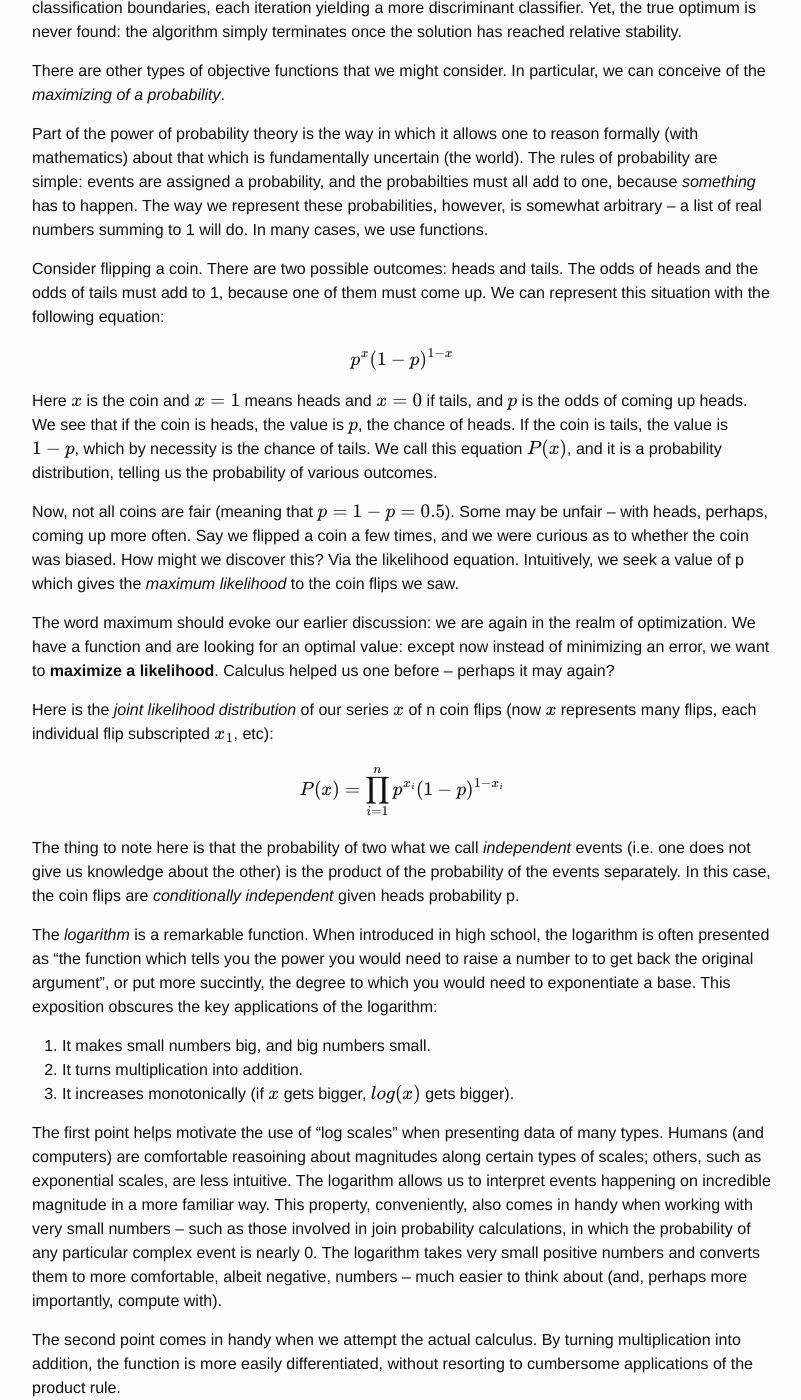
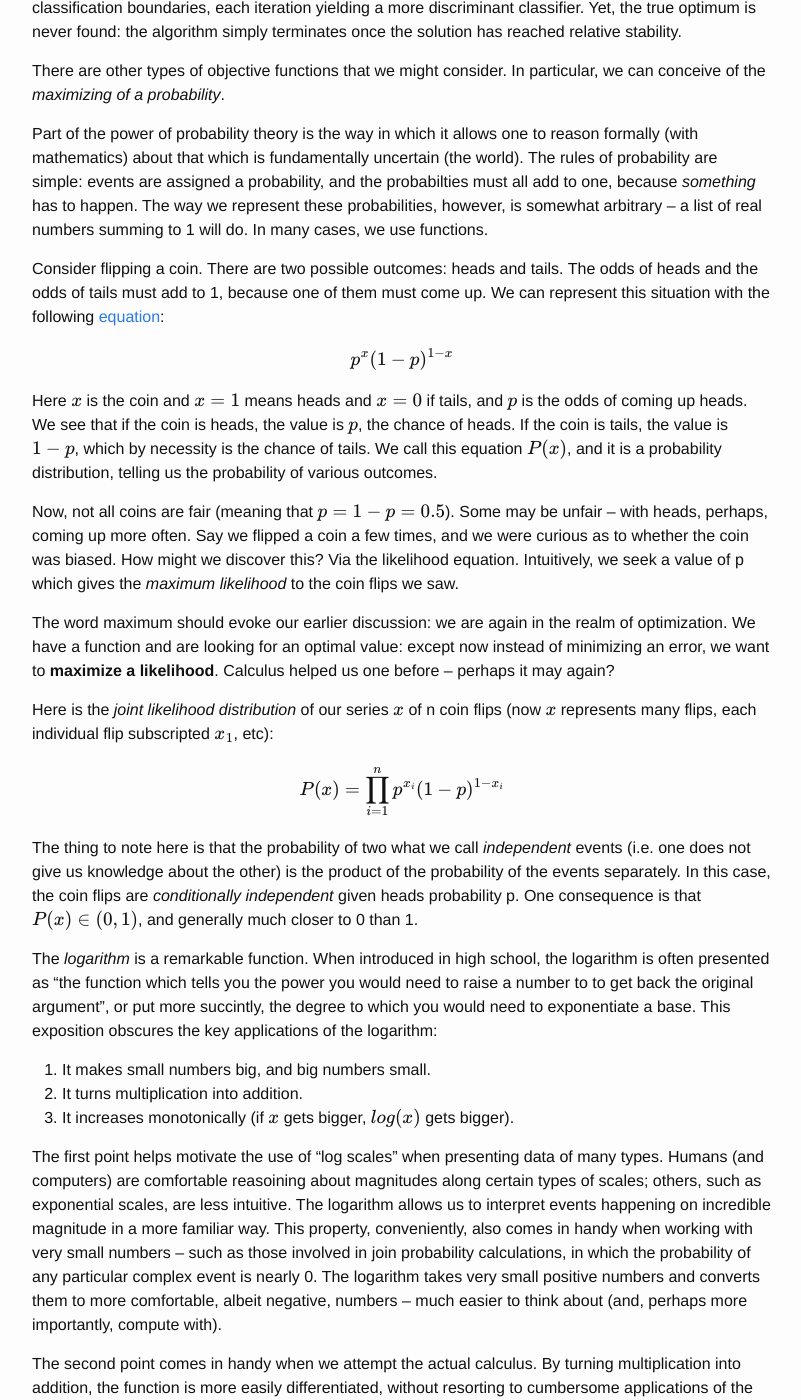
Before and after one commit to kronosapiens/kronosapiens.github.io, a Jekyll site: the page built from _posts/2017-03-28-objective-functions-in-machine-learning.md, in a window 1280 px wide and 1400 px high, scrolled down 1492 px. Shown: the whole window, without its empty margins (238-1039 px from the left). Built offline with Jekyll 4.4.1, drawn with Linux system fonts in a browser that asks for light colours; formulas are drawn with MathJax 3; comment, search, counter and statistics services are not loaded.

Commit message:
Add more info about bernoulli and joint prob

```diff
--- a/_posts/2017-03-28-objective-functions-in-machine-learning.md
+++ b/_posts/2017-03-28-objective-functions-in-machine-learning.md
@@ -52,7 +52,7 @@ There are other types of objective functions that we might consider. In particul
 
 Part of the power of probability theory is the way in which it allows one to reason formally (with mathematics) about that which is fundamentally uncertain (the world). The rules of probability are simple: events are assigned a probability, and the probabilties must all add to one, because *something* has to happen. The way we represent these probabilities, however, is somewhat arbitrary -- a list of real numbers summing to 1 will do. In many cases, we use functions.
 
-Consider flipping a coin. There are two possible outcomes: heads and tails. The odds of heads and the odds of tails must add to 1, because one of them must come up. We can represent this situation with the following equation:
+Consider flipping a coin. There are two possible outcomes: heads and tails. The odds of heads and the odds of tails must add to 1, because one of them must come up. We can represent this situation with the following [equation](https://en.wikipedia.org/wiki/Bernoulli_distribution):
 
 $$
 p^x(1-p)^{1-x}
@@ -70,7 +70,7 @@ $$
 P(x) = \prod_{i=1}^n p^{x_i}(1-p)^{1-x_i}
 $$
 
-The thing to note here is that the probability of two what we call *independent* events (i.e. one does not give us knowledge about the other) is the product of the probability of the events separately. In this case, the coin flips are *conditionally independent* given heads probability p.
+The thing to note here is that the probability of two what we call *independent* events (i.e. one does not give us knowledge about the other) is the product of the probability of the events separately. In this case, the coin flips are *conditionally independent* given heads probability p. One consequence is that $$P(x) \in (0, 1)$$, and generally much closer to 0 than 1.
 
 The *logarithm* is a remarkable function. When introduced in high school, the logarithm is often presented as "the function which tells you the power you would need to raise a number to to get back the original argument", or put more succintly, the degree to which you would need to exponentiate a base. This exposition obscures the key applications of the logarithm:
 
```
